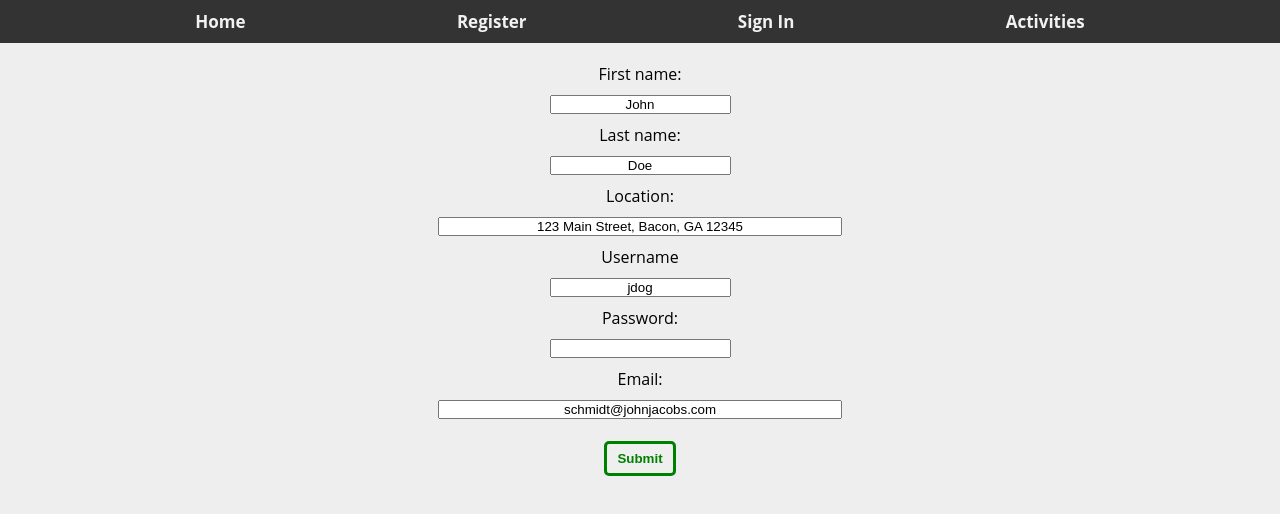
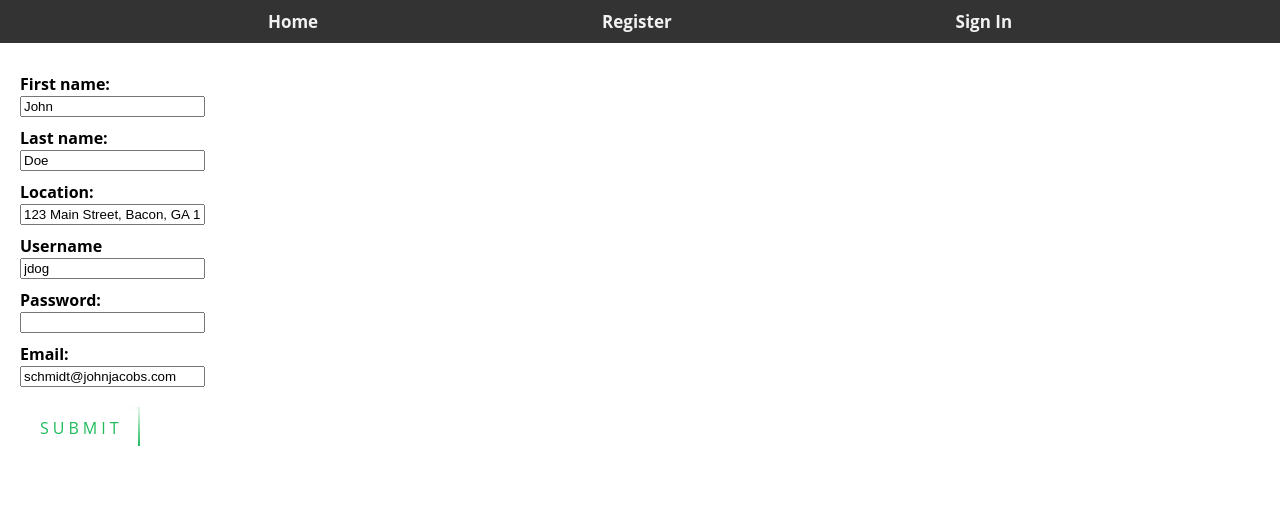
Before and after one commit to LawrenceOL/out-n-about-5-front-end, a React (Create React App) app: page /register in a window 1280 px wide. Shown: the top 514 px of the page. Built offline with nearby package versions, Linux system fonts and the light colour scheme.

Commit message:
updated css and html for Registration and Card

```diff
--- a/src/App.js
+++ b/src/App.js
@@ -6,7 +6,6 @@ import Nav from './components/Nav'
 import Register from './pages/Register'
 import SignIn from './pages/SignIn'
 import Home from './pages/Home'
-import Activities from './pages/Activities'
 
 const App = () => {
 
@@ -18,7 +17,6 @@ const App = () => {
           <Route path="/" element={<Home />} />
           <Route path="/signin" element={<SignIn />} />
           <Route path="/register" element={<Register />} />
-          <Route path="/activities" element={<Activities/>} />
         </Routes>
       </main>
     </div>
--- a/src/components/Nav.js
+++ b/src/components/Nav.js
@@ -20,7 +20,6 @@ const Nav = ({ authenticated, user, handleLogOut }) => {
       <Link className='nav-link' to="/">Home</Link>
       <Link className='nav-link' to="/register">Register</Link>
       <Link className='nav-link' to="/signin">Sign In</Link>
-      <Link className='nav-link' to="/activities">Activities</Link>
     </nav>
     </header>
   )
--- a/src/pages/Register.js
+++ b/src/pages/Register.js
@@ -6,19 +6,23 @@ const Register = () => {
   return (
     <form className= "register-form">
     <label className='register-label'>First name:</label>
-    <input type="text" id="fname" name="fname" defaultValue="John"/>
+    <input className="user-box" type="text" id="fname" name="fname" defaultValue="John"/>
     <label>Last name:</label>
-    <input type="text" id="lname" name="lname" defaultValue="Doe"/>
+    <input className="user-box"  type="text" id="lname" name="lname" defaultValue="Doe"/>
     <label>Location:</label>
-    <input className="longer-form-field" type="text" id="location" name="location" defaultValue="123 Main Street, Bacon, GA 12345"/>
+    <input className="longer-form-field user-box" type="text" id="location" name="location" defaultValue="123 Main Street, Bacon, GA 12345"/>
     <label>Username</label>
-    <input type="text" id="username" name="username" defaultValue="jdog"/>
+    <input className="user-box"  type="text" id="username" name="username" defaultValue="jdog"/>
     <label>Password:</label>
-    <input type="password" id="password" name="password"/>
+    <input className="user-box"  type="password" id="password" name="password"/>
     <label>Email:</label>
-    <input className="longer-form-field" type="email" id="email" name="email" defaultValue="schmidt@johnjacobs.com"/>
-    <br/>
-    <input className="submit-registration" type="submit" value="Submit"/>
+    <input className="longer-form-field user-box" type="email" id="email" name="email" defaultValue="schmidt@johnjacobs.com"/>
+    <a href="/">
+      <span></span>
+      <span></span>
+      <span></span>
+      <span></span>Submit
+    </a>
   </form>
   )
 }
--- a/src/style/App.css
+++ b/src/style/App.css
@@ -1,14 +1,5 @@
-.App {
-  text-align: center;
-}
-
-* {
-  margin: 0;
-  padding: 0;
-}
-
 .App-link {
-  color: #61dafb;
+  color: #1ca651;
 }
 
 nav {
@@ -20,7 +11,6 @@ nav {
 .navBar .nav-link {
   float: left;
   color: #f2f2f2;
-  text-align: center;
   padding: 10px 16px;
   text-decoration: none;
   font-weight: bold;
@@ -29,36 +19,23 @@ nav {
 }
 
 .nav-link:hover {
-  background-color: green;
+  background-color: #1ca651;
   transform: scale(1.2);
   cursor: pointer;
 }
 
 .register-form {
-  text-align: center;
   display: flex;
   flex-direction: column;
-  justify-content: center;
-  align-items: center;
-  width: 800;
-  padding: 10px;
-}
-input {
-  text-align: center;
-}
-.longer-form-field {
+  align-items:flex-start;
   width: 400px;
+  padding: 20px;
 }
 
 .register-form label {
-  padding: 10px;
-}
-.submit-registration {
-  padding: 7px 10px;
-  color: green;
+  padding-top: 10px;
+  padding-bottom: 1px;
   font-weight: bold;
-  border: green solid 3px;
-  border-radius: 5px;
 }
 
 /* BEGIN CARD DESIGN */
@@ -94,7 +71,7 @@ input {
   top: 75%;
   left: -5px;
   height: 65%;
-  width: 108%;
+  width: 100%;
   transform: skew(19deg, -9deg);
 }
 
@@ -145,6 +122,136 @@ input {
 body {
   font-family: 'Open Sans', sans-serif;
   margin: 0;
-  background-color: #eee;
   min-height: 100vh;
 }
+
+/* SPIRAL BUTTON TEST */
+
+.user-box input {
+  background-color: blue;
+  width: 400px;
+  padding: 10px 0;
+  font-size: 16px;
+  color: black;
+  margin-bottom: 30px;
+}
+.user-box label {
+  position: absolute;
+  top:0;
+  left: 0;
+  padding: 10px 0;
+  font-size: 16px;
+  color: rgb(0, 0, 0);
+  pointer-events: none;
+  transition: .5s;
+  background-color:#eee;
+}
+
+.user-box input:focus ~ label,
+.user-box input:valid ~ label {
+  top: -20px;
+  left: 0;
+  color: #1ca651;
+  font-size: 12px;
+}
+
+form a {
+  position: relative;
+  display: inline-block;
+  padding: 10px 20px;
+  color: #1fbb5b;
+  font-size: 16px;
+  text-decoration: none;
+  text-transform: uppercase;
+  overflow: hidden;
+  transition: .5s;
+  margin-top: 20px;
+  letter-spacing: 4px;
+  width: 80px;
+}
+
+a:hover {
+  background: #056f2c;
+  color: #eee;
+  border-radius: 4px;
+}
+
+a span {
+  position: absolute;
+  display: block;
+}
+
+a span:nth-child(1) {
+  top: 0;
+  left: -100%;
+  width: 100%;
+  height: 2px;
+  background: linear-gradient(90deg, transparent, #1fbb5b);
+  animation: btn-anim1 1s linear infinite;
+}
+
+@keyframes btn-anim1 {
+  0% {
+    left: -100%;
+  }
+  50%,100% {
+    left: 100%;
+  }
+}
+
+a span:nth-child(2) {
+  top: -100%;
+  right: 0;
+  width: 2px;
+  height: 100%;
+  background: linear-gradient(180deg, transparent, #1fbb5b);
+  animation: btn-anim2 1s linear infinite;
+  animation-delay: .25s
+}
+
+@keyframes btn-anim2 {
+  0% {
+    top: -100%;
+  }
+  50%,100% {
+    top: 100%;
+  }
+}
+
+a span:nth-child(3) {
+  bottom: 0;
+  right: -100%;
+  width: 100%;
+  height: 2px;
+  background: linear-gradient(270deg, transparent, #1fbb5b);
+  animation: btn-anim3 1s linear infinite;
+  animation-delay: .5s
+}
+
+@keyframes btn-anim3 {
+  0% {
+    right: -100%;
+  }
+  50%,100% {
+    right: 100%;
+  }
+}
+
+a span:nth-child(4) {
+  bottom: -100%;
+  left: 0;
+  width: 2px;
+  height: 100%;
+  background: linear-gradient(360deg, transparent, #1fbb5b);
+  animation: btn-anim4 1s linear infinite;
+  animation-delay: .75s
+}
+
+@keyframes btn-anim4 {
+  0% {
+    bottom: -100%;
+  }
+  50%,100% {
+    bottom: 100%;
+  }
+}
```
